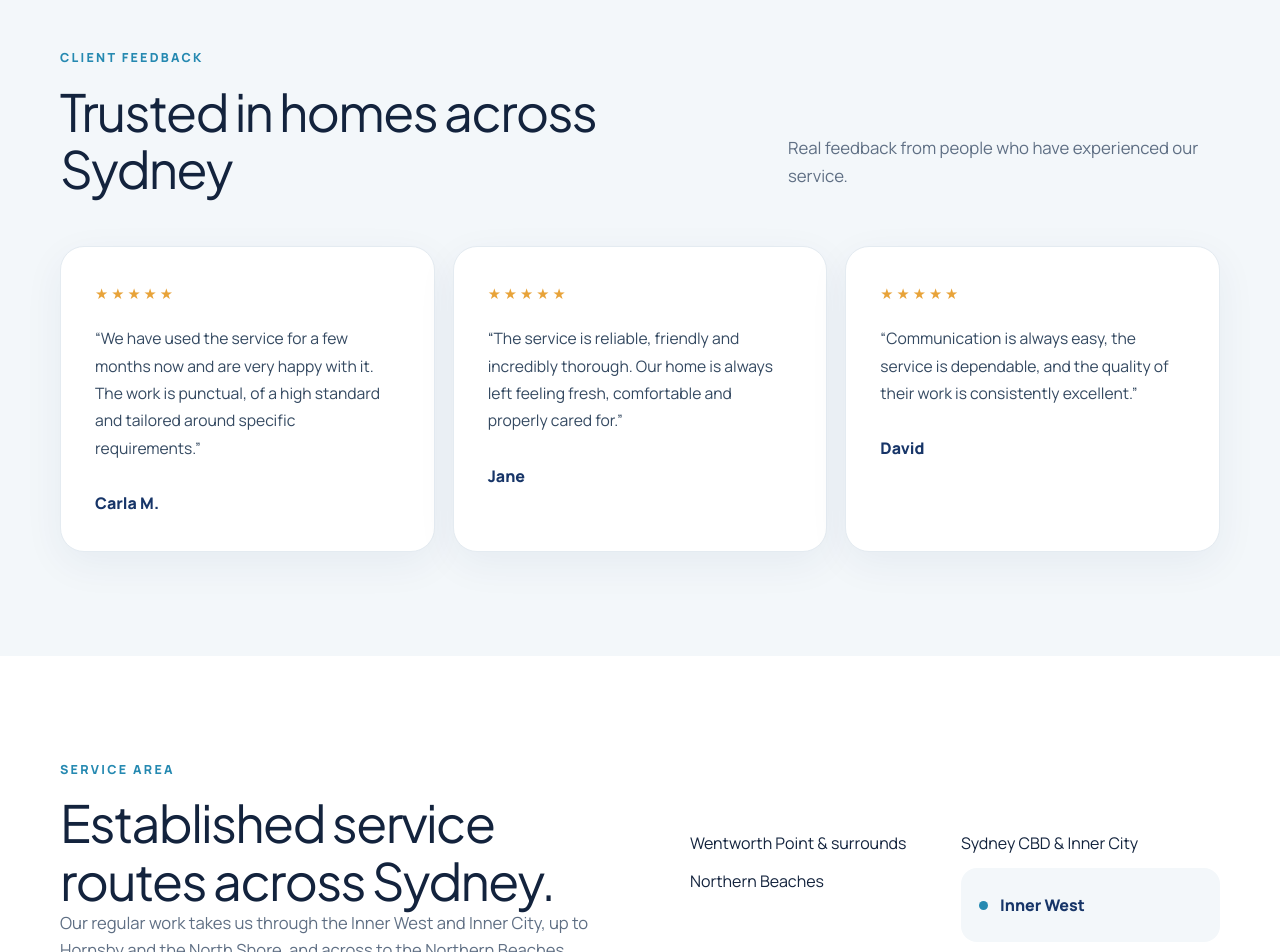
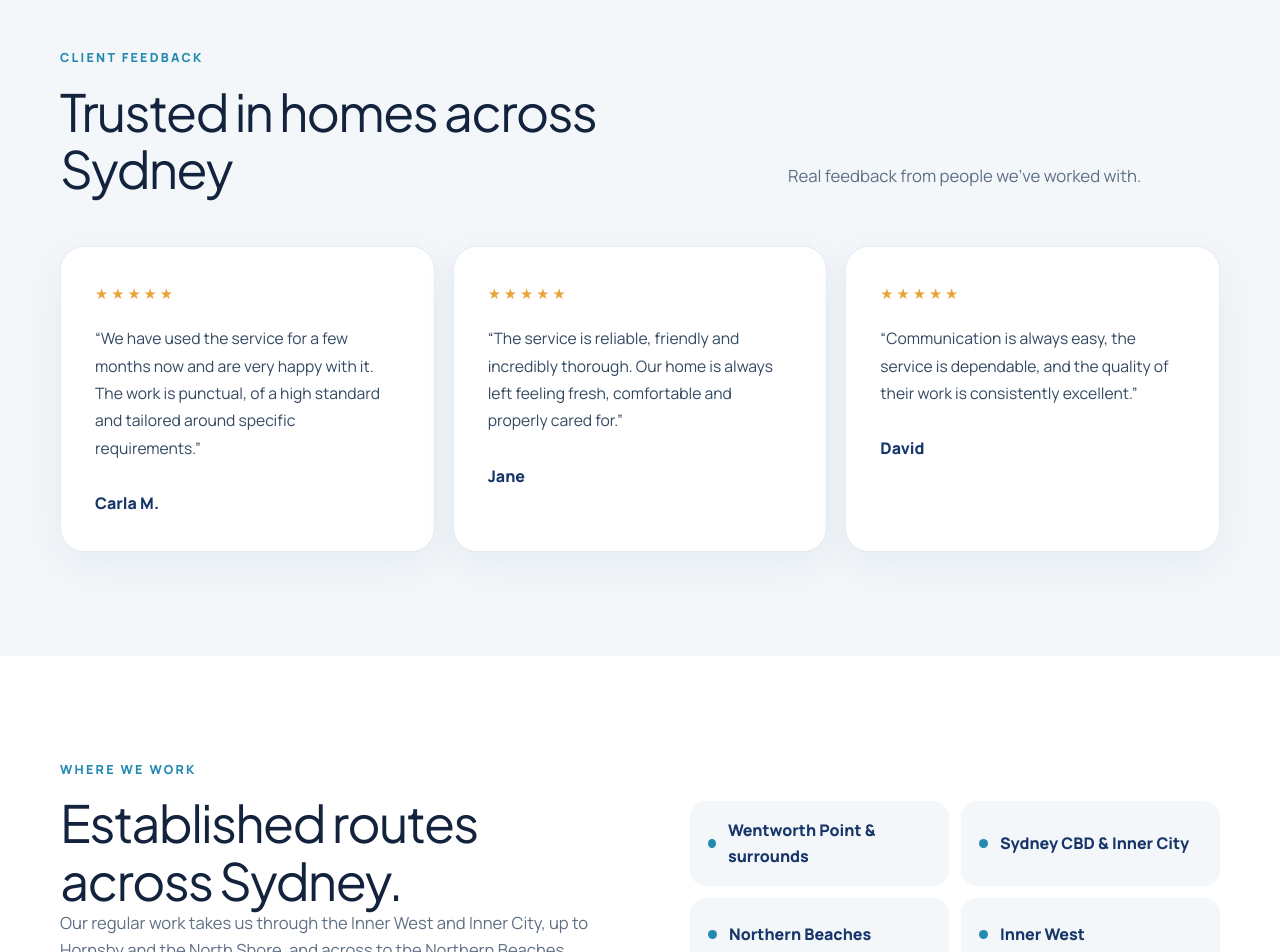
Before and after one commit to Jenovaz/cloudflare-hosting-twentyman-solutions, a Next.js app in the folder Twentymans_Solutions_Website_Source_v1.0/: page / in a window 1280 px wide. Shown: the part 3320-4272 px from the top of the page. Built offline with nearby package versions, Linux system fonts and the light colour scheme.

Commit message:
Reduce repeated 'service' wording near testimonials/areas; fix missing hover state on linked area chips

```diff
--- a/Twentymans_Solutions_Website_Source_v1.0/app/globals.css
+++ b/Twentymans_Solutions_Website_Source_v1.0/app/globals.css
@@ -139,8 +139,10 @@ p { margin-top: 0; }
 .areas-grid { display: grid; grid-template-columns: 1fr 1fr; gap: 100px; align-items: center; }
 .section-copy { max-width: 590px; margin-bottom: 28px; color: var(--muted); font-size: 1.04rem; }
 .area-list { display: grid; grid-template-columns: 1fr 1fr; gap: 12px; }
-.area-list span { display: flex; align-items: center; min-height: 74px; padding: 16px 18px; border-radius: 16px; background: var(--soft); color: var(--navy); font-weight: 800; }
-.area-list span::before { content: ""; width: 9px; height: 9px; margin-right: 12px; border-radius: 50%; background: var(--blue); }
+.area-list span, .area-list a { display: flex; align-items: center; min-height: 74px; padding: 16px 18px; border-radius: 16px; background: var(--soft); color: var(--navy); font-weight: 800; transition: background-color 0.2s ease; }
+.area-list span::before, .area-list a::before { content: ""; width: 9px; height: 9px; margin-right: 12px; border-radius: 50%; background: var(--blue); transition: background-color 0.2s ease; }
+.area-list a:hover { background: #e2f2f7; }
+.area-list a:hover::before { background: var(--blue-bright); }
 
 .faq-section { padding-top: 70px; background: #fbfcfd; }
 .faq-grid { display: grid; grid-template-columns: .72fr 1.28fr; gap: 100px; }
--- a/Twentymans_Solutions_Website_Source_v1.0/app/page.tsx
+++ b/Twentymans_Solutions_Website_Source_v1.0/app/page.tsx
@@ -215,7 +215,7 @@ export default function Home() {
               <p className="eyebrow">Client feedback</p>
               <h2>Trusted in homes across Sydney</h2>
             </div>
-            <p>Real feedback from people who have experienced our service.</p>
+            <p>Real feedback from people we&apos;ve worked with.</p>
           </div>
           <div className="testimonial-grid">
             {testimonials.map((item) => (
@@ -232,8 +232,8 @@ export default function Home() {
       <section className="section" id="areas">
         <div className="container areas-grid">
           <div>
-            <p className="eyebrow">Service area</p>
-            <h2>Established service routes across Sydney.</h2>
+            <p className="eyebrow">Where we work</p>
+            <h2>Established routes across Sydney.</h2>
             <p className="section-copy">
               Our regular work takes us through the Inner West and Inner City,
               up to Hornsby and the North Shore, and across to the Northern Beaches.
```
